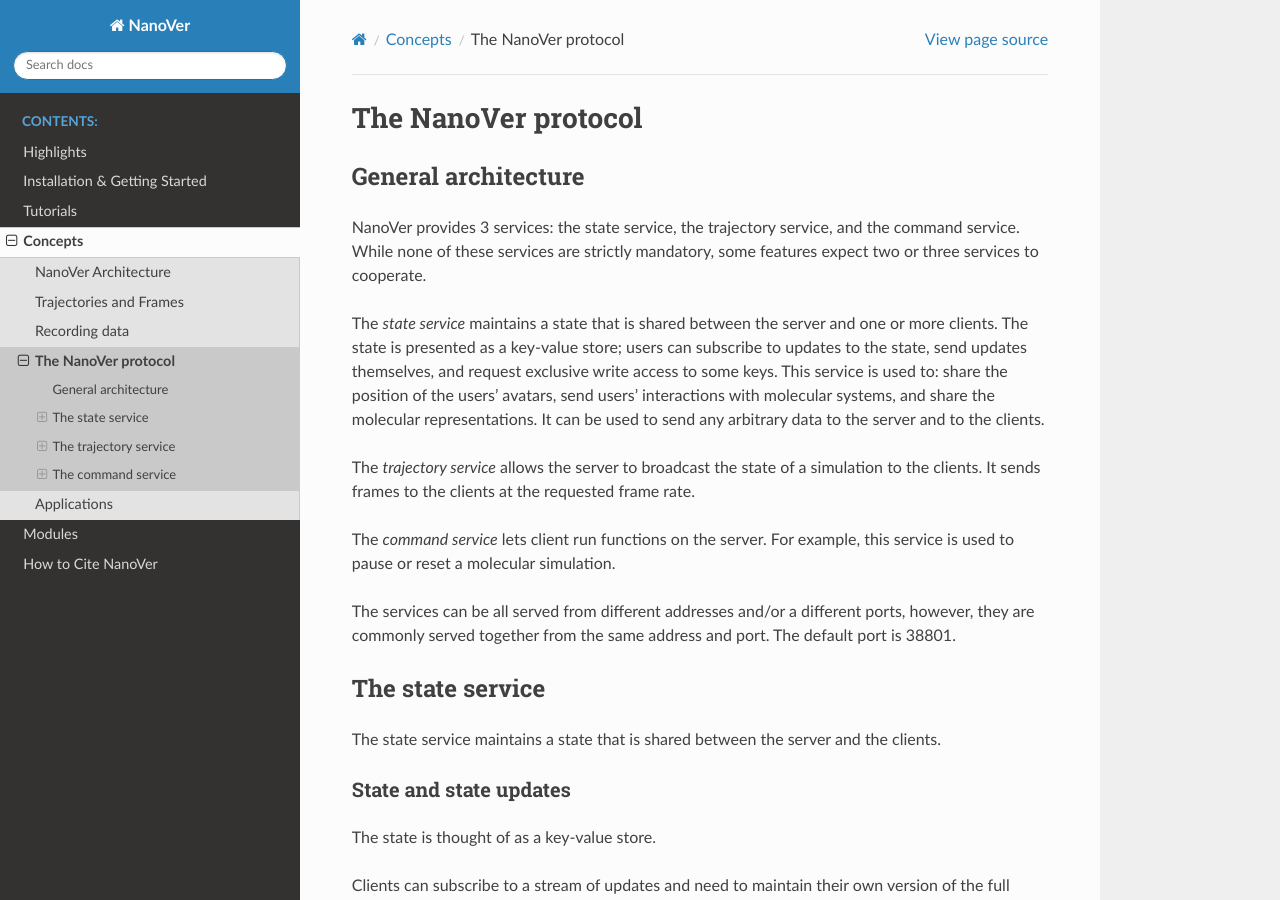
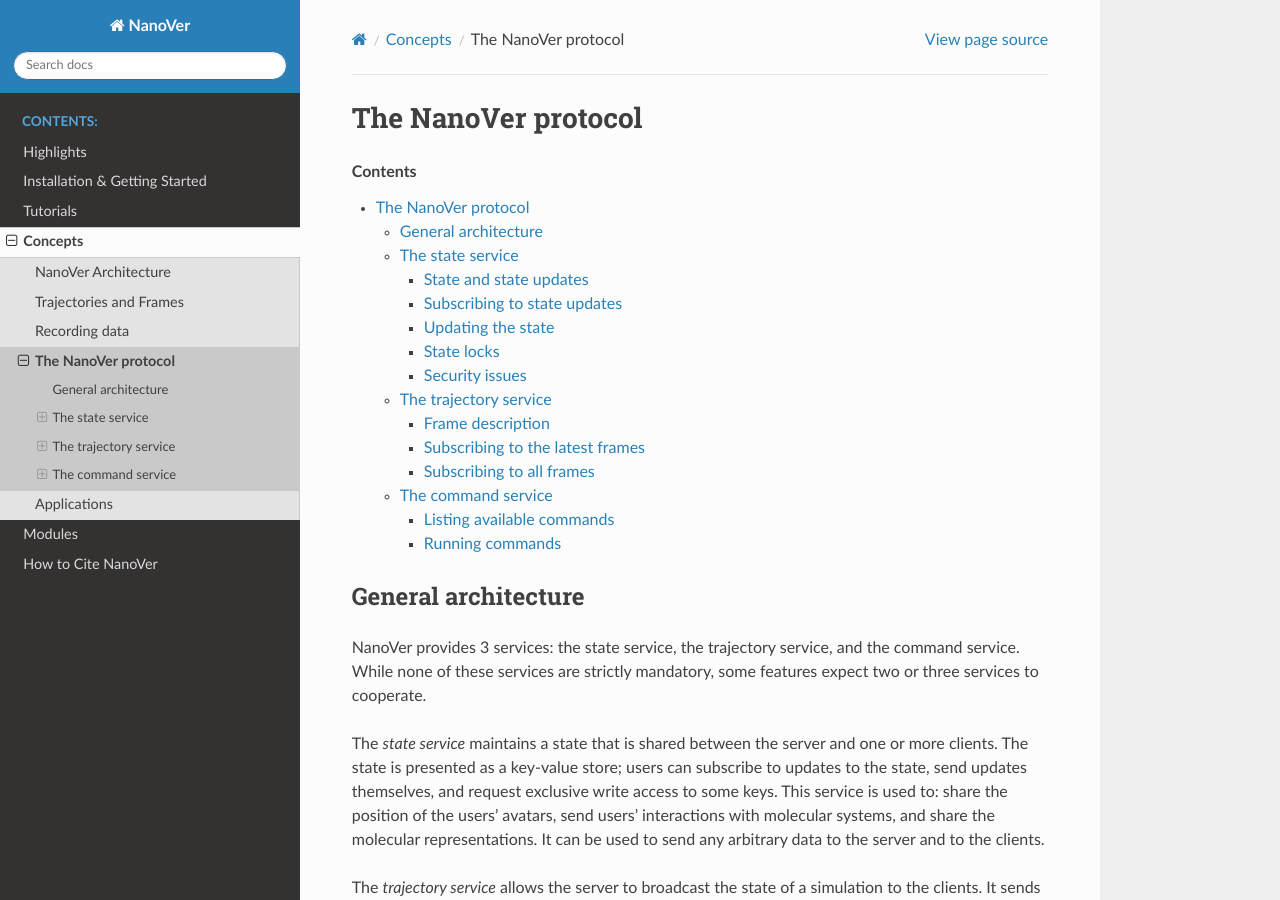
Before and after one commit to IRL2/nanover-docs, a Sphinx documentation site: the page built from source/concepts/base-protocol.rst, in a window 1280 px wide and 900 px high. Built offline with Sphinx 7.4.7 and the Read the Docs theme 2.0.0, drawn with Linux system fonts in a browser that asks for light colours; pages that are not in the unit, such as notebooks, are missing from menus; the version number could not be read and is left out.

Commit message:
add contents at top of page

```diff
--- a/source/concepts/base-protocol.rst
+++ b/source/concepts/base-protocol.rst
@@ -2,6 +2,10 @@
 
 The NanoVer protocol
 ====================
+
+.. contents:: Contents
+    :depth: 3
+
 
 General architecture
 --------------------
```
